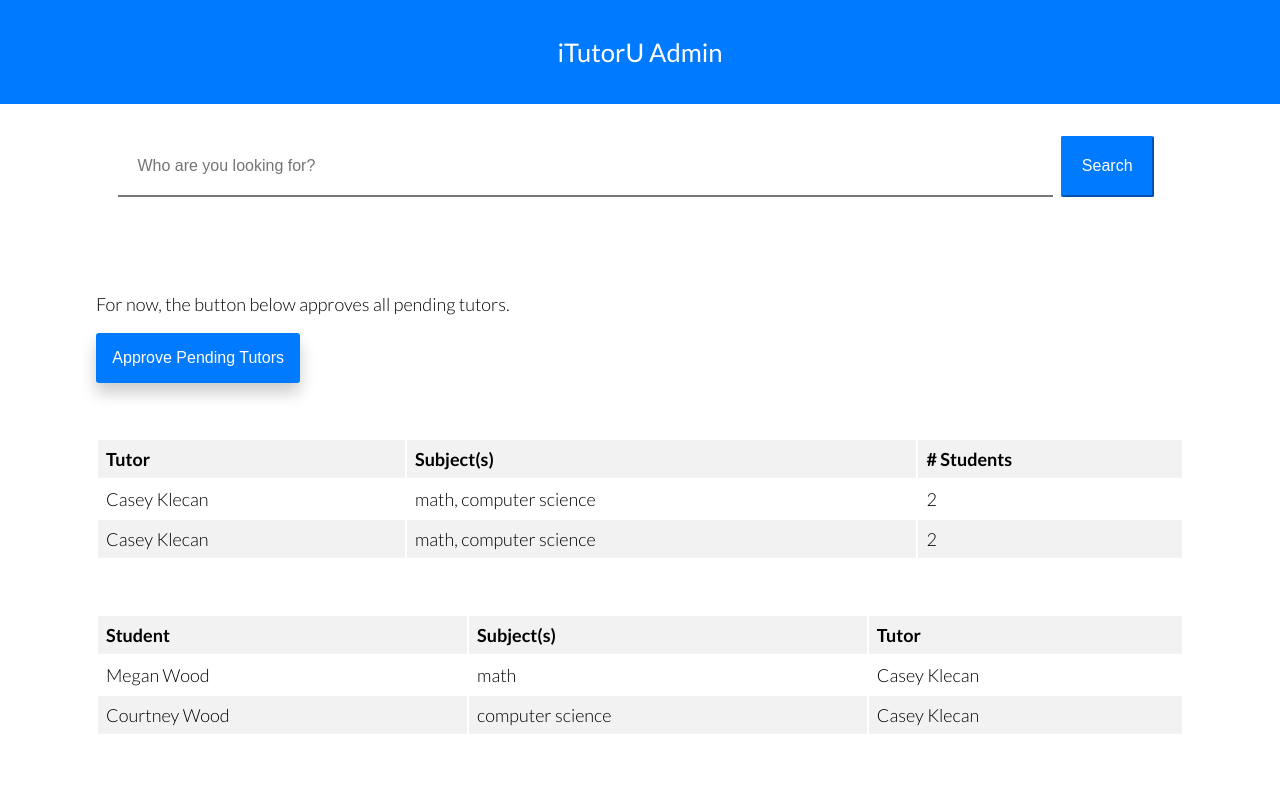
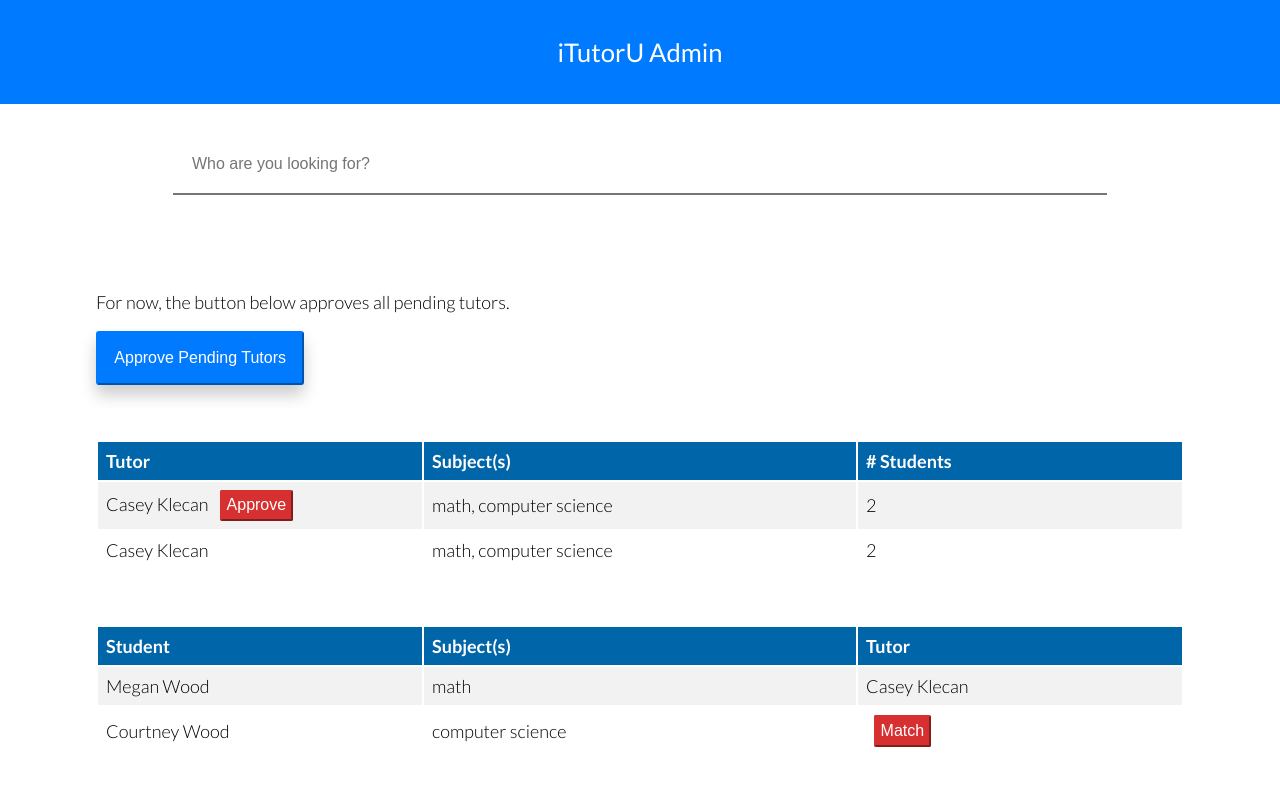
Before and after one commit to caseyklecan/iTutorU-Portal, a React (Create React App) app: page / in a window 1280 px wide. Shown: the top 786 px of the page. Built offline with nearby package versions, Linux system fonts and the light colour scheme.

Commit message:
removed create react app readme, making tweaks to UI

```diff
--- a/package.json
+++ b/package.json
@@ -6,6 +6,7 @@
     "react": "^16.2.0",
     "react-autosuggest": "^9.3.4",
     "react-dom": "^16.2.0",
+    "react-modal": "^3.3.1",
     "react-scripts": "1.1.1"
   },
   "scripts": {
--- a/src/App.css
+++ b/src/App.css
@@ -42,16 +42,22 @@
 }
 
 .searchButton {
-  background-color: #007AFF;
+  background-color: #d63031;
   color: white;
   box-shadow: none;
   border-radius: 0;
   font-size: medium;
   padding: 1.5%;
-  border-color: #007AFF;
+  border-color: #d63031;
   border-radius: 2px;
   margin-left: 8px;
   margin-right: 8px;
+  transition-duration: .5s;
+}
+
+.searchButton:hover {
+  color: #d63031;
+  background-color: white;
 }
 
 .approve {
@@ -60,9 +66,9 @@
   font-size: medium;
   padding: 1.5%;
   border-radius: 3px;
-  border: none;
+  border-color: #007AFF;
   box-shadow: 0 10px 16px 0 rgba(0,0,0,0.2);
-  transition-duration: .6s;
+  transition-duration: .5s;
 }
 
 .approve:hover {
@@ -77,6 +83,11 @@
   height: 20%;
 }
 
+th {
+  background-color: #0065A9;
+  color: white;
+}
+
 td, th {
   padding: 8px;
 }
--- a/src/App.js
+++ b/src/App.js
@@ -14,9 +14,10 @@ class App extends Component {
 
         <div className="search">
             <input type="text" className="searchTerm" placeholder="Who are you looking for?"/>
+            {/* delete the button when auto search result is integrated
             <button type="submit" className="searchButton">
               Search
-           </button>
+           </button>*/}
          </div>
 
         <div className="Content">
@@ -28,13 +29,16 @@ class App extends Component {
           </button>
 
           <table className="tutorTable">
+            <col width="30%"/>
+            <col width="40%"/>
+            <col width="30%"/>
             <tr>
               <th>Tutor</th>
               <th>Subject(s)</th>
               <th># Students</th>
             </tr>
             <tr>
-              <td>Casey Klecan</td>
+              <td>Casey Klecan <button className="searchButton" onClick={approveTutor}>Approve</button></td>
               <td>math, computer science</td>
               <td>2</td>
             </tr>
@@ -46,6 +50,9 @@ class App extends Component {
           </table>
 
           <table className="tutorTable">
+          <col width="30%"/>
+          <col width="40%"/>
+          <col width="30%"/>
             <tr>
               <th>Student</th>
               <th>Subject(s)</th>
@@ -59,7 +66,7 @@ class App extends Component {
             <tr>
               <td>Courtney Wood</td>
               <td>computer science</td>
-              <td>Casey Klecan</td>
+              <td><button className="searchButton" onClick={matchStudent}>Match</button></td>
             </tr>
           </table>
         </div>
@@ -74,3 +81,12 @@ export default App;
 function approveAll() {
   // todo connect to backend, approve all tutors
 }
+
+function approveTutor() {
+  // todo approve the selected tutor
+
+}
+
+function matchStudent() {
+  // todo match the student clicked to a tutor
+}
```
Also changed, not shown: 2 other files (tests, documents, lock files or other folders).
